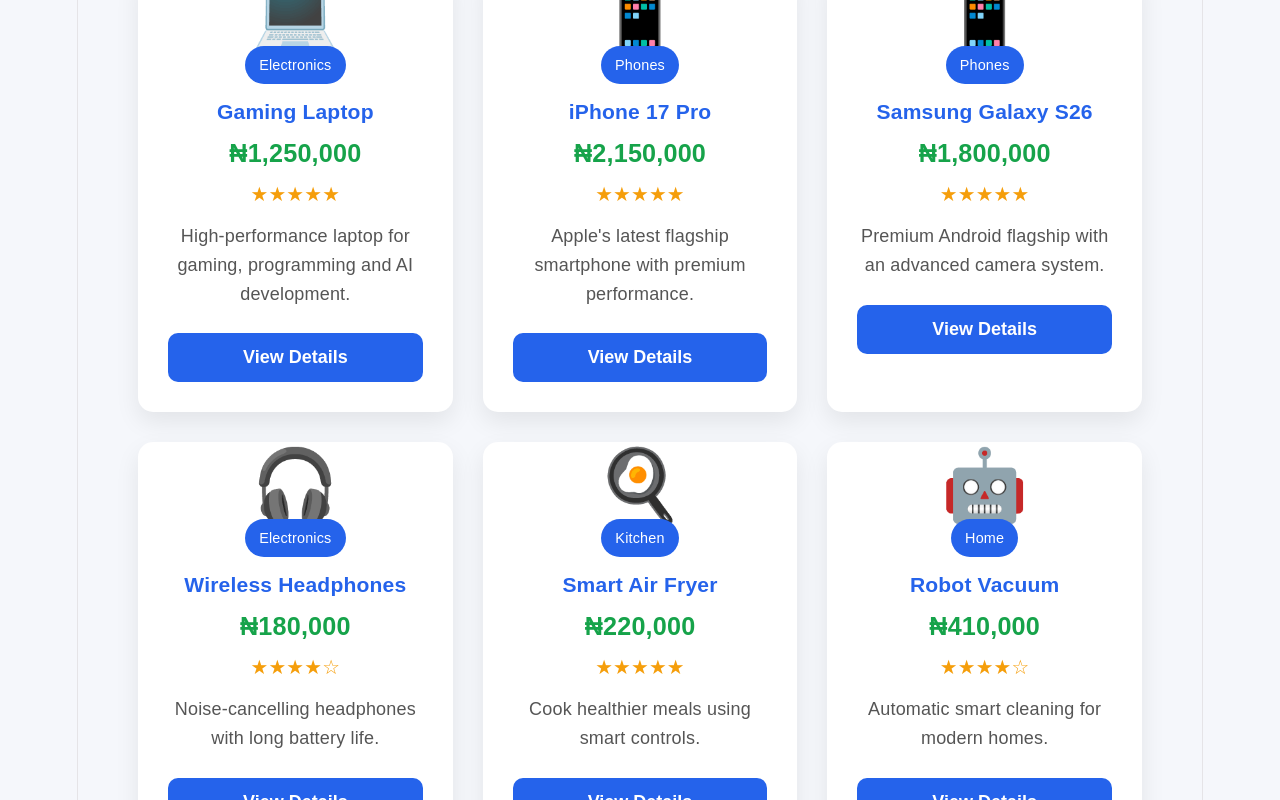
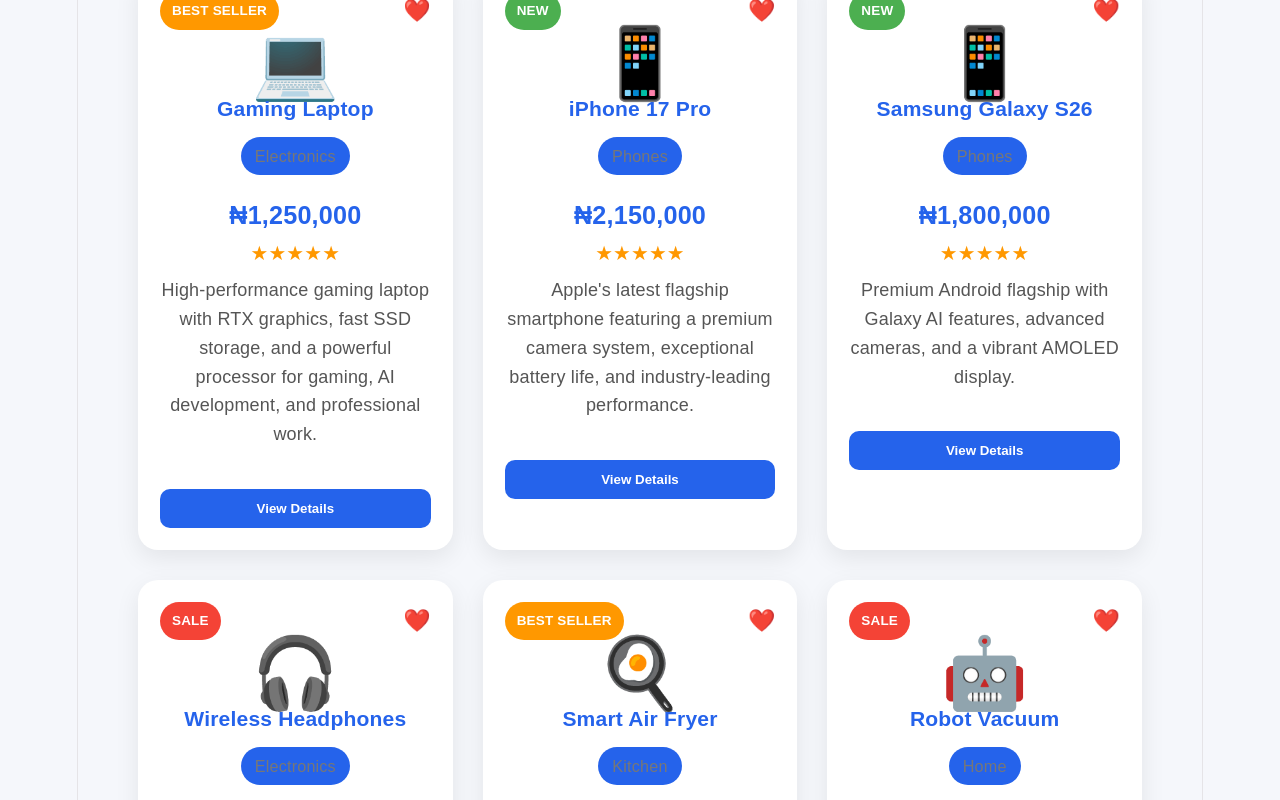
Before and after one commit to Gracedman2024/project-atlas, a React (Vite) app: page / in a window 1280 px wide. Shown: the part 1080-1880 px from the top of the page. Built offline with nearby package versions, Linux system fonts and the light colour scheme.

Commit message:
Version 1.3 - Premium product cards and UI improvements

```diff
--- a/src/App.css
+++ b/src/App.css
@@ -504,3 +504,173 @@
     }
 
 }
+
+/* ==========================================
+   PREMIUM PRODUCT CARD
+========================================== */
+
+.card{
+
+    background:#fff;
+
+    border-radius:20px;
+
+    padding:22px;
+
+    box-shadow:0 8px 24px rgba(0,0,0,.08);
+
+    transition:.3s;
+
+    position:relative;
+
+    overflow:hidden;
+
+}
+
+.card:hover{
+
+    transform:translateY(-8px);
+
+    box-shadow:0 18px 35px rgba(0,0,0,.15);
+
+}
+
+.card-top{
+
+    display:flex;
+
+    justify-content:space-between;
+
+    align-items:center;
+
+    margin-bottom:15px;
+
+}
+
+.badge{
+
+    padding:6px 12px;
+
+    border-radius:30px;
+
+    color:white;
+
+    font-size:.75rem;
+
+    font-weight:bold;
+
+}
+
+.best-seller{
+
+    background:#ff9800;
+
+}
+
+.new{
+
+    background:#4caf50;
+
+}
+
+.sale{
+
+    background:#f44336;
+
+}
+
+.wishlist-btn{
+
+    background:none;
+
+    border:none;
+
+    cursor:pointer;
+
+    font-size:22px;
+
+    transition:.3s;
+
+}
+
+.wishlist-btn:hover{
+
+    transform:scale(1.2);
+
+}
+
+.product-image{
+
+    font-size:70px;
+
+    margin:20px 0;
+
+}
+
+.category{
+
+    color:#777;
+
+    font-size:.9rem;
+
+}
+
+.price{
+
+    color:#2563eb;
+
+    font-size:1.4rem;
+
+    font-weight:bold;
+
+    margin:12px 0;
+
+}
+
+.rating{
+
+    color:#ff9800;
+
+    margin-bottom:10px;
+
+}
+
+.description{
+
+    color:#555;
+
+    line-height:1.6;
+
+    min-height:85px;
+
+}
+
+.details-btn{
+
+    width:100%;
+
+    padding:12px;
+
+    border:none;
+
+    border-radius:10px;
+
+    background:#2563eb;
+
+    color:white;
+
+    cursor:pointer;
+
+    font-weight:bold;
+
+    margin-top:15px;
+
+    transition:.3s;
+
+}
+
+.details-btn:hover{
+
+    background:#1746a2;
+
+}
--- a/src/components/ProductCard.jsx
+++ b/src/components/ProductCard.jsx
@@ -1,18 +1,28 @@
 function ProductCard({ product, onViewDetails }) {
   return (
     <div className="card">
+
+      <div className="card-top">
+
+        <span className={`badge ${product.badge.toLowerCase().replace(" ", "-")}`}>
+          {product.badge}
+        </span>
+
+        <button className="wishlist-btn">
+          ❤️
+        </button>
+
+      </div>
 
       <div className="product-image">
         {product.image}
       </div>
 
-      <span className="category">
+      <h3>{product.name}</h3>
+
+      <p className="category">
         {product.category}
-      </span>
-
-      <h3>
-        {product.name}
-      </h3>
+      </p>
 
       <p className="price">
         {product.price}
@@ -27,7 +37,7 @@
       </p>
 
       <button
-        className="buy-btn"
+        className="details-btn"
         onClick={() => onViewDetails(product)}
       >
         View Details
--- a/src/data/products.js
+++ b/src/data/products.js
@@ -6,9 +6,10 @@
     category: "Electronics",
     price: "₦1,250,000",
     rating: "★★★★★",
+    badge: "BEST SELLER",
     image: "💻",
     description:
-      "High-performance laptop for gaming, programming and AI development."
+      "High-performance gaming laptop with RTX graphics, fast SSD storage, and a powerful processor for gaming, AI development, and professional work."
   },
 
   {
@@ -17,9 +18,10 @@
     category: "Phones",
     price: "₦2,150,000",
     rating: "★★★★★",
+    badge: "NEW",
     image: "📱",
     description:
-      "Apple's latest flagship smartphone with premium performance."
+      "Apple's latest flagship smartphone featuring a premium camera system, exceptional battery life, and industry-leading performance."
   },
 
   {
@@ -28,9 +30,10 @@
     category: "Phones",
     price: "₦1,800,000",
     rating: "★★★★★",
+    badge: "NEW",
     image: "📱",
     description:
-      "Premium Android flagship with an advanced camera system."
+      "Premium Android flagship with Galaxy AI features, advanced cameras, and a vibrant AMOLED display."
   },
 
   {
@@ -39,9 +42,10 @@
     category: "Electronics",
     price: "₦180,000",
     rating: "★★★★☆",
+    badge: "SALE",
     image: "🎧",
     description:
-      "Noise-cancelling headphones with long battery life."
+      "Comfortable wireless headphones with active noise cancellation and long-lasting battery life."
   },
 
   {
@@ -50,9 +54,10 @@
     category: "Kitchen",
     price: "₦220,000",
     rating: "★★★★★",
+    badge: "BEST SELLER",
     image: "🍳",
     description:
-      "Cook healthier meals using smart controls."
+      "Cook healthier meals with smart presets, rapid air circulation, and easy digital controls."
   },
 
   {
@@ -61,9 +66,10 @@
     category: "Home",
     price: "₦410,000",
     rating: "★★★★☆",
+    badge: "SALE",
     image: "🤖",
     description:
-      "Automatic smart cleaning for modern homes."
+      "Smart robot vacuum with automatic mapping, obstacle detection, and scheduled cleaning."
   }
 
 ];
```
